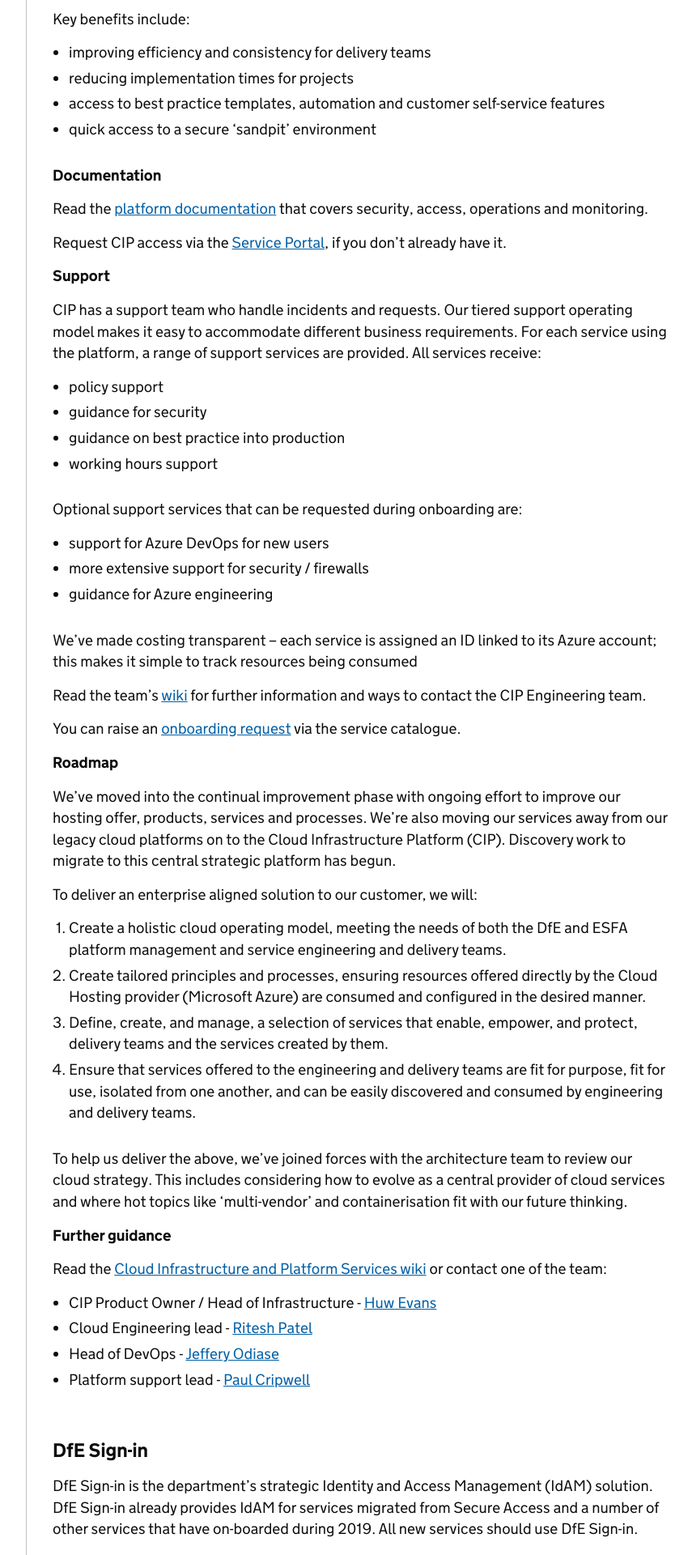
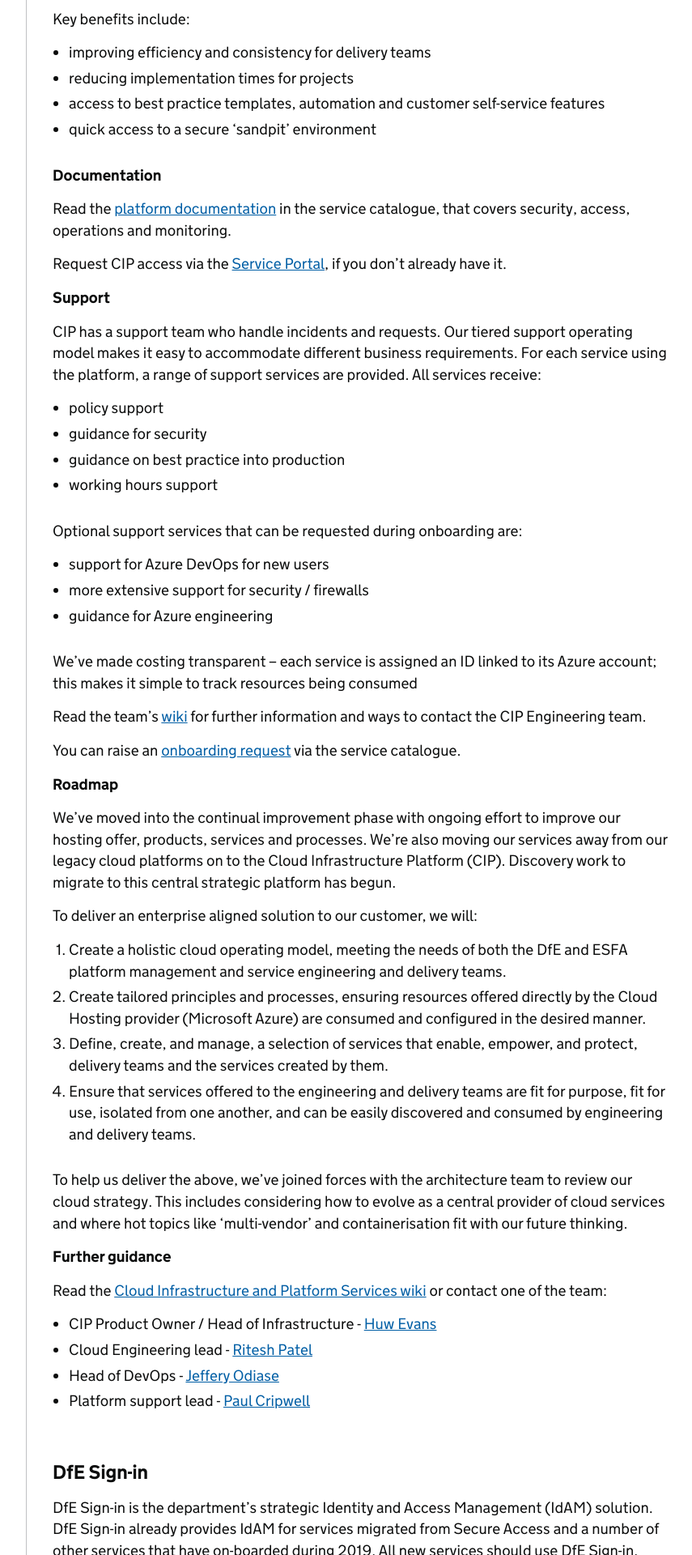
Before and after one commit to DFE-Digital/architecture, a Jekyll site: the page built from common-components/index.md, in a window 1280 px wide. Shown: the part 2714-4634 px from the top of the page at 81% size, without its empty margins (298-1153 px from the left). Built offline with Jekyll 4.4.1, drawn with Linux system fonts in a browser that asks for light colours; our own code applies the rules of GitHub Pages for plain Markdown files.

Commit message:
Update index.md
Changed the CIP documentation hyperlink as this has been updated to the service catalogue hyperlink

```diff
--- a/common-components/index.md
+++ b/common-components/index.md
@@ -81,7 +81,7 @@ Key benefits include:
 
 __Documentation__
 
-Read the [platform documentation](https://docs.platform.education.gov.uk/help/intro.html) that covers security, access, operations and monitoring.
+Read the [platform documentation](https://wa-opscatalogue.azurewebsites.net/) in the service catalogue, that covers security, access, operations and monitoring.
 
 Request CIP access via the [Service Portal](https://dfe.service-now.com/serviceportal?id=sc_cat_item&sys_id=51b0b9c5db1ff7809402e1aa4b96197d&sysparm_category=19d07bc3dbff17003b929334ca9619bd), if you don't already have it.
 
```
